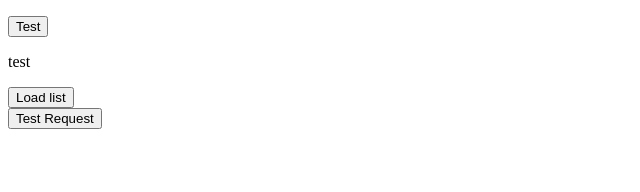
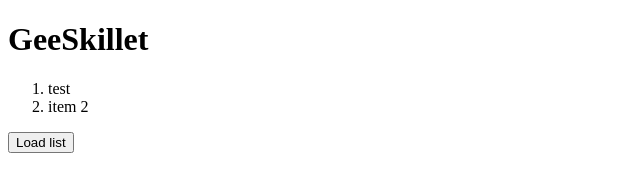
Before and after one commit to Dminty87/dminty87.github.io, a plain HTML site: page index.html in a window 1280 px wide. Both pictures are taken after a click on the button "Load list". Shown: the whole page, without its empty margins (0-640 px from the left). Drawn offline with Linux system fonts and the light colour scheme.

Commit message:
Updated to only display lit name and items

```diff
--- a/index.html
+++ b/index.html
@@ -7,21 +7,13 @@
 </head>
 <body>
 
-    <p id="output"></p>
+    <h1 id="listName"></h1>
 
-    <button type="button" onclick="testScript()">Test</button>
-
-    <ol id="listOutput">
+    <ol id="listItems">
 
     </ol>
 
-    <p id="reqOut">...</p>
-
     <button type="button" onclick="loadXML()">Load list</button>
-
-    <br>
-
-    <button type="button" onclick="testReq()">Test Request</button>
 
     <script src="listScript.js"></script>
 </body>
--- a/listScript.js
+++ b/listScript.js
@@ -1,31 +1,24 @@
-
-
-
-
-function testScript(){
-    document.getElementById("output").innerHTML = "Success! Current time: " + new Date()
-}
 
 
 function loadXML(){
     var req = new XMLHttpRequest();
     req.onreadystatechange = function() {
         if (this.readyState == 4 && this.status == 200) {
-            document.getElementById("reqOut").innerHTML = "test"
+
+            const xmlDoc = req.responseXML
+
+            let list = new String()
+
+            for (const x of xmlDoc.documentElement.children)
+            {
+                list += "<li>" + x.textContent + "</li>\n"
+            }
+
+            document.getElementById("listName").innerText = xmlDoc.documentElement.getAttribute("name")
+            document.getElementById("listItems").innerHTML = list
         }
     }
 
     req.open("GET", "GeeSkillet.xml", true)
     req.send()
 }
-
-function testReq(){
-    var req = new XMLHttpRequest();
-    req.onreadystatechange = function() {
-        if (this.readyState == 4 && this.status == 200) {
-            document.getElementById("reqOut").innerHTML = "test"
-        }
-    }
-    req.open("GET", "GeeSkillet.xml", true)
-    req.send("testing")
-}
```
